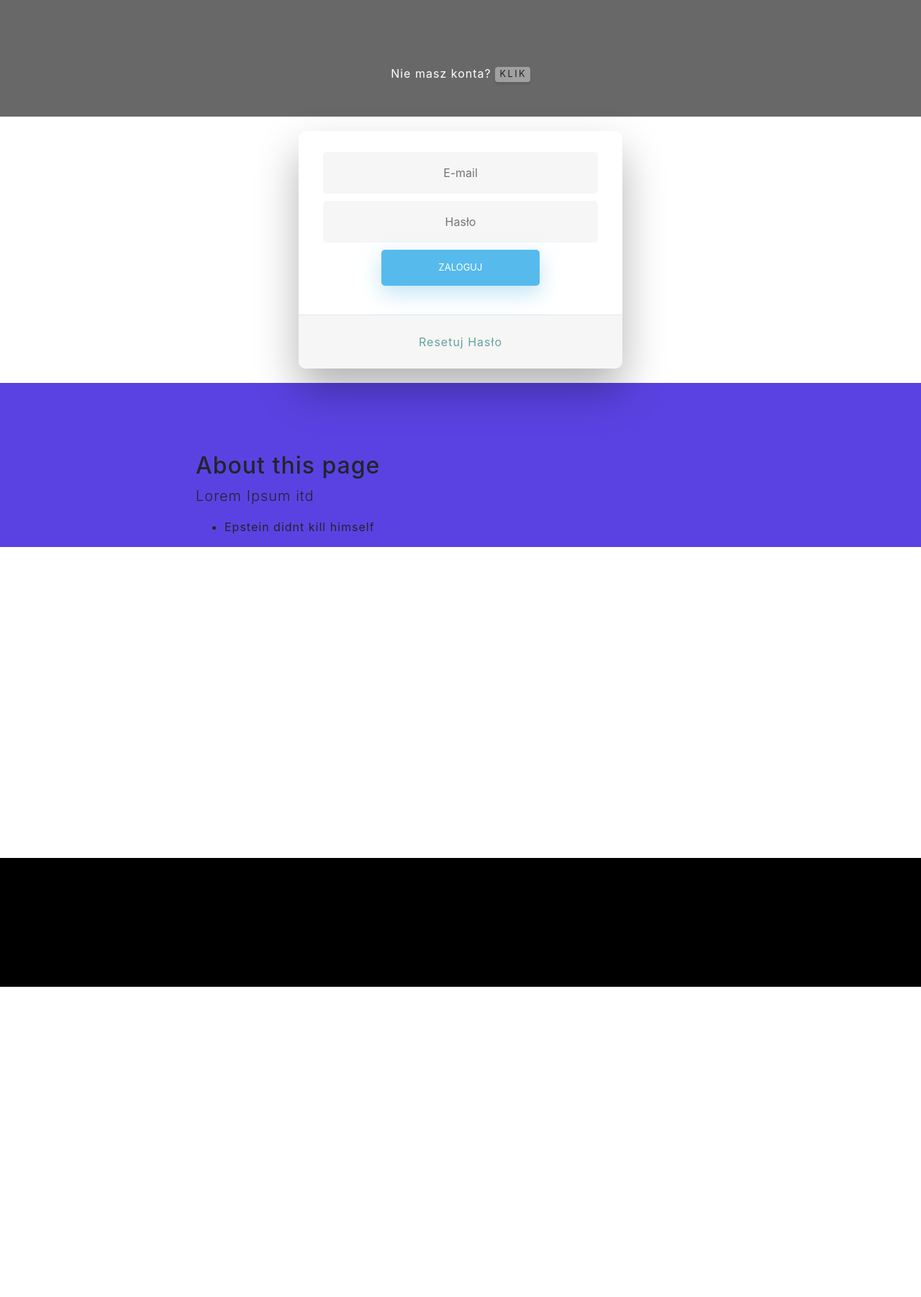
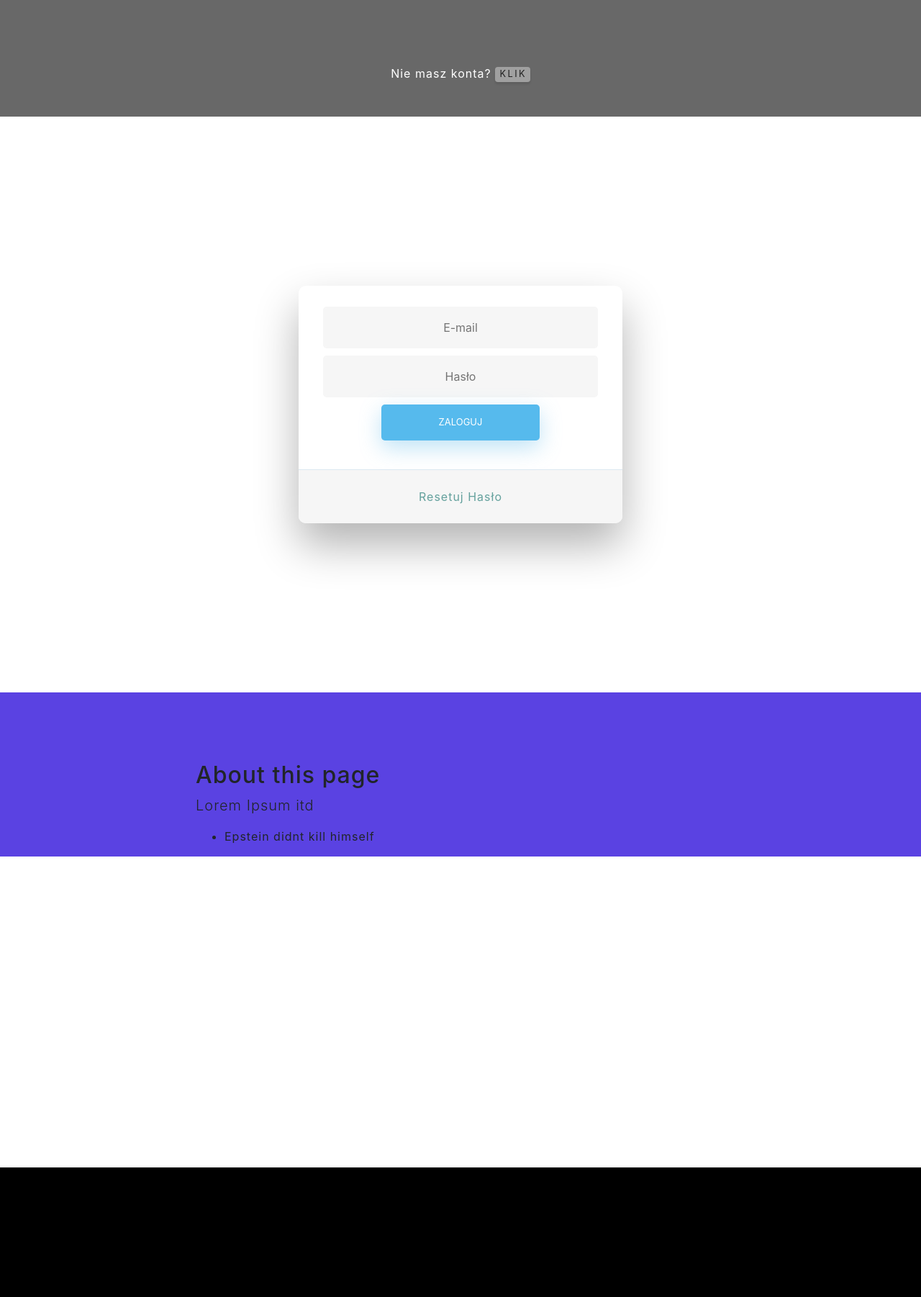
Before and after one commit to Zabora/KWJP, a Flask app: page /login in a window 1280 px wide. Shown: the part 228-2030 px from the top of the page at 72% size. Before the commit the page ends 1599 px from the top, so only its background shows below. Run offline with Flask 2, Linux system fonts and the light colour scheme; some libraries are stand-ins or nearby versions.

Commit message:
nieistotna zmiana

```diff
--- a/templates/base.html
+++ b/templates/base.html
@@ -7,6 +7,12 @@
     <link rel="stylesheet" href="assets/styles.css" />
 
 
+    <style>
+      html,body{
+        height: 100%
+      }
+
+    </style>
 
 
 
@@ -33,6 +39,6 @@
       </div>
     </nav>
 
-    <footer class="footer bg-black small text-center text-black-50"><div class="container">Copyright © Your Website 2020</div></footer>
+    <footer class="footer bg-black small text-center text-black-50 navbar-fixed-bottom"><div class="container">Copyright © Your Website 2020</div></footer>
   </body>
 </html>
```
